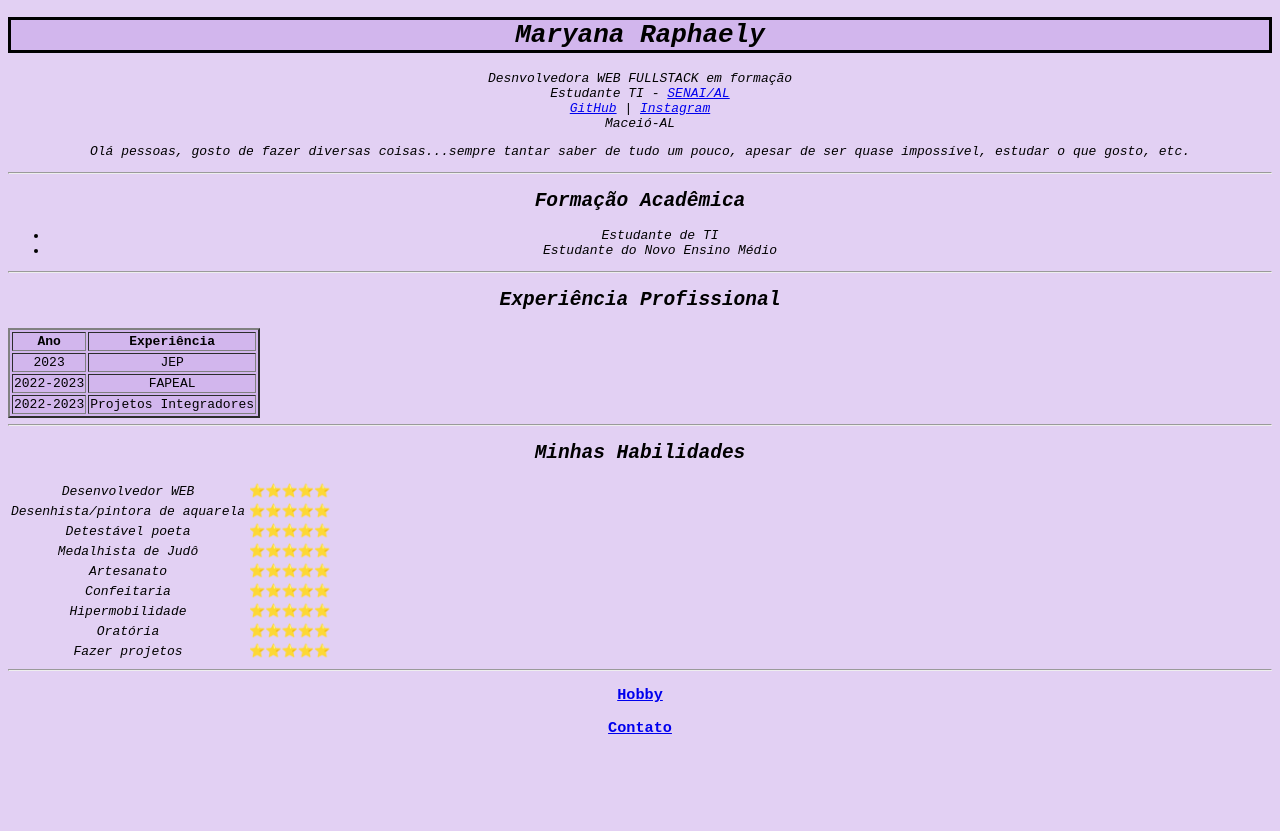
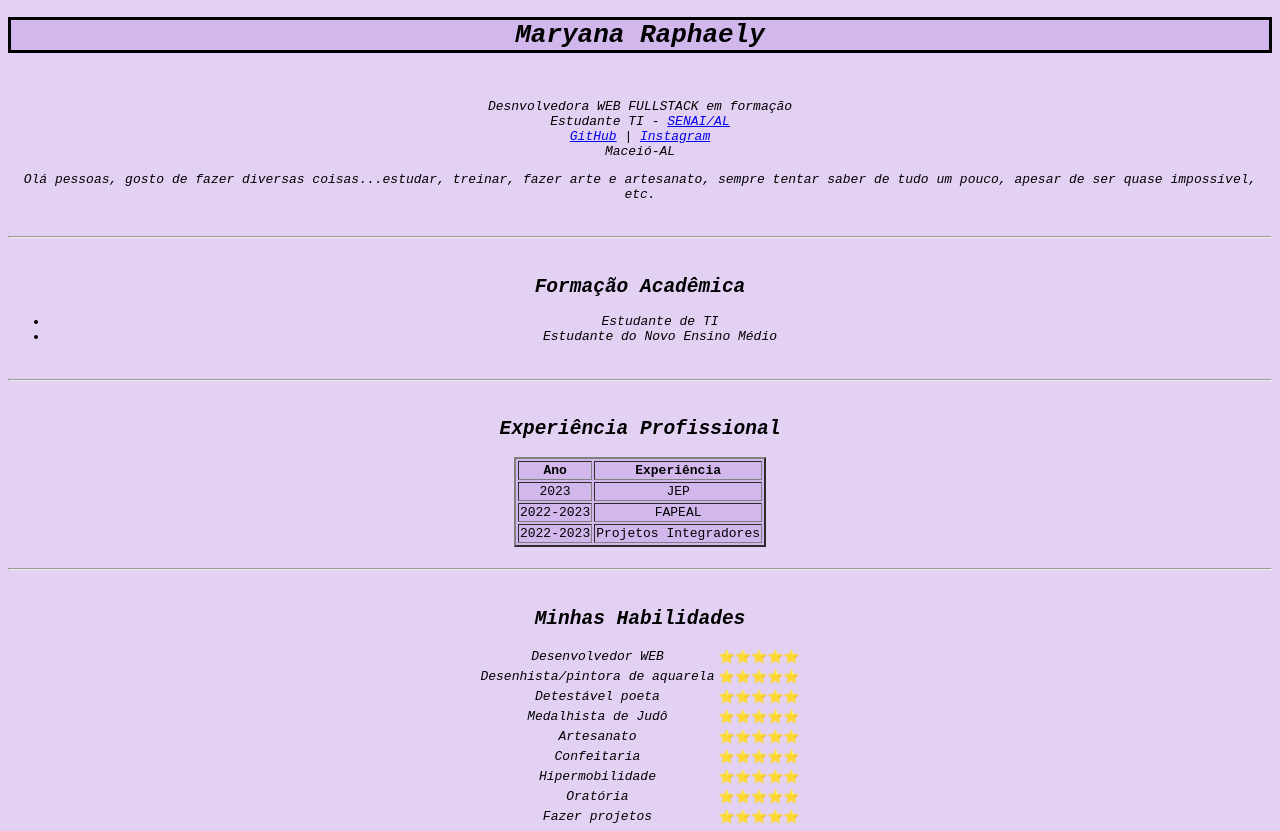
Before and after one commit to mraphaely/maryanaraphaely, a plain HTML site: page index.html in a window 1280 px wide. Shown: the top 831 px of the page. Before the commit the page ends 800 px from the top, so only its background shows below. Drawn offline with Linux system fonts and the light colour scheme.

Commit message:
Add files via upload

```diff
--- a/index.html
+++ b/index.html
@@ -9,6 +9,7 @@
 </head>
 <body>
     <h1 class="titulos"><em>Maryana Raphaely</em></h1>
+    <br>
     <p>
         <em>
             Desnvolvedora WEB FULLSTACK em formação <br>
@@ -18,10 +19,12 @@
         </em>
     </p>
     <p><em>
-        Olá pessoas, gosto de fazer diversas coisas...sempre tantar saber de tudo um pouco, apesar de ser quase impossível, estudar o que gosto, etc.
+        Olá pessoas, gosto de fazer diversas coisas...estudar, treinar, fazer arte e artesanato, sempre tentar saber de tudo um pouco, apesar de ser quase impossível, etc.
     </p></em>
+    <br>
 
     <hr>
+    <br>
     <h2><em>Formação Acadêmica</em></h2>
     <ul>
         <em>
@@ -29,8 +32,9 @@
         <li>Estudante do Novo Ensino Médio</li>
         </em>
     </ul>
-
+<br>
     <hr>
+    <br>
         <h2><em>Experiência Profissional</em></h2>
     <table border="2" id="table">
         <thead>
@@ -54,10 +58,11 @@
           </tr>
         </tbody>
     </table>
-
+   <br>
     <hr>
+    <br>
     <h2><em>Minhas Habilidades</em></h2>
-    <table>
+    <table id="tableHab">
         <tbody>
             <tr>
                 <td><em>Desenvolvedor WEB</em></td>
@@ -97,8 +102,9 @@
             </tr>
         </tbody>
     </table>
-
+    <br>
     <hr>
+    <br>
     <h3><a href="./hobby.html">Hobby</a></h3>
     <h3><a href="./contato.html">Contato</a></h3>
 
--- a/style.css
+++ b/style.css
@@ -1,11 +1,17 @@
 body{
     text-align: center;
     font-family: monospace;
-    background-color: rgba(190, 149, 228, 0.445);
+    background-color: rgba(190, 149, 228, 0.432);
+}
+hr{
+    background-color:black;
 }
 #table{
     background:  rgba(190, 149, 228, 0.445);
-    text-align: center;
+    margin: 0 auto;
+}
+#tableHab{
+    margin: 0 auto;
 }
 .titulos{
     background-color: rgba(190, 149, 228, 0.445) ;
```
